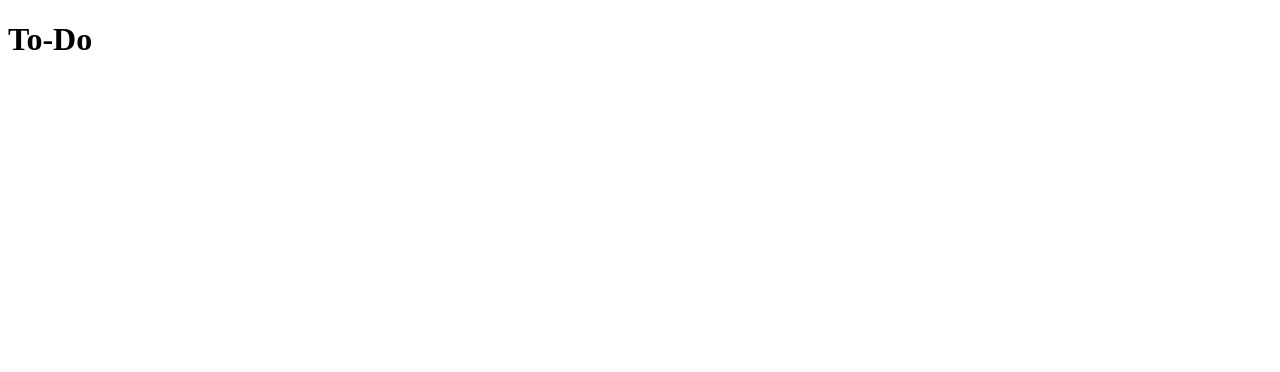
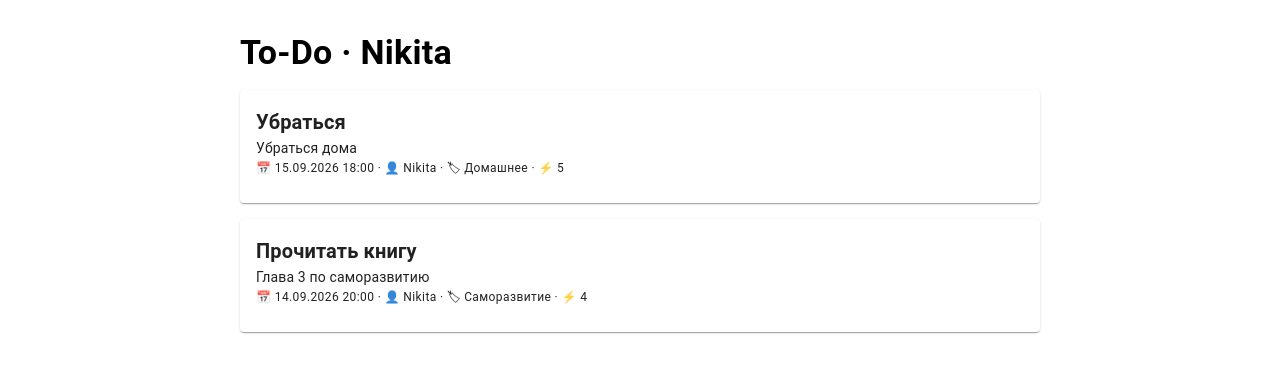
Before and after one commit to Stup1dBunny/to-do, a React (Vite) app: page / in a window 1280 px wide. Shown: the top 372 px of the page. Built offline with nearby package versions, Linux system fonts and the light colour scheme.

Commit message:
feat: add task types and render initial task list

```diff
--- a/src/ToDoHome.tsx
+++ b/src/ToDoHome.tsx
@@ -1,10 +1,59 @@
-import React from 'react';
+import React, { useState } from 'react';
+import { Card, CardContent, Typography, Stack } from '@mui/material';
+import type { Task, TaskList } from './types/task';
+
+const INITIAL_DATA: TaskList = {
+  userName: 'Nikita',
+  userId: 1,
+  userTasks: [
+    {
+      id: 'seed-1',
+      taskName: 'Убраться',
+      taskTitle: 'Убраться дома',
+      taskDeadLine: '15.09.2026 18:00',
+      taskExecutor: 'Nikita',
+      taskCategory: 'Домашнее',
+      taskPreorety: '5',
+    },
+    {
+      id: 'seed-2',
+      taskName: 'Прочитать книгу',
+      taskTitle: 'Глава 3 по саморазвитию',
+      taskDeadLine: '14.09.2026 20:00',
+      taskExecutor: 'Nikita',
+      taskCategory: 'Саморазвитие',
+      taskPreorety: '4',
+    },
+  ],
+};
 
 const ToDoHome: React.FC = () => {
+  const [data] = useState<TaskList>(INITIAL_DATA);
+  const tasks: Task[] = data.userTasks;
+
   return (
-    <>
-      <h1>To-Do</h1>
-    </>
+    <Stack spacing={2} sx={{ maxWidth: 800, margin: '0 auto', padding: 3 }}>
+      <Typography variant="h4" sx={{ fontWeight: 600 }}>
+        To-Do · {data.userName}
+      </Typography>
+
+      {tasks.map((task) => (
+        <Card key={task.id} elevation={1}>
+          <CardContent>
+            <Typography variant="h6" sx={{ fontWeight: 600 }}>
+              {task.taskName}
+            </Typography>
+            <Typography variant="body2" color="text.secondary">
+              {task.taskTitle}
+            </Typography>
+            <Typography variant="caption" color="text.secondary">
+              📅 {task.taskDeadLine} · 👤 {task.taskExecutor} · 🏷{' '}
+              {task.taskCategory} · ⚡ {task.taskPreorety}
+            </Typography>
+          </CardContent>
+        </Card>
+      ))}
+    </Stack>
   );
 };
 
--- /dev/null
+++ b/src/types/task.ts
@@ -0,0 +1,24 @@
+export type TaskCategory =
+  | 'Домашнее'
+  | 'Работа'
+  | 'Саморазвитие'
+  | 'Развлечение'
+  | 'Другое';
+
+export type DeadlineFilter = 'all' | 'today' | 'week' | 'month';
+
+export interface Task {
+  id: string;
+  taskName: string;
+  taskTitle: string;
+  taskDeadLine: string;
+  taskExecutor: string;
+  taskCategory: TaskCategory;
+  taskPreorety: string;
+}
+
+export interface TaskList {
+  userName: string;
+  userId: number;
+  userTasks: Task[];
+}
```
